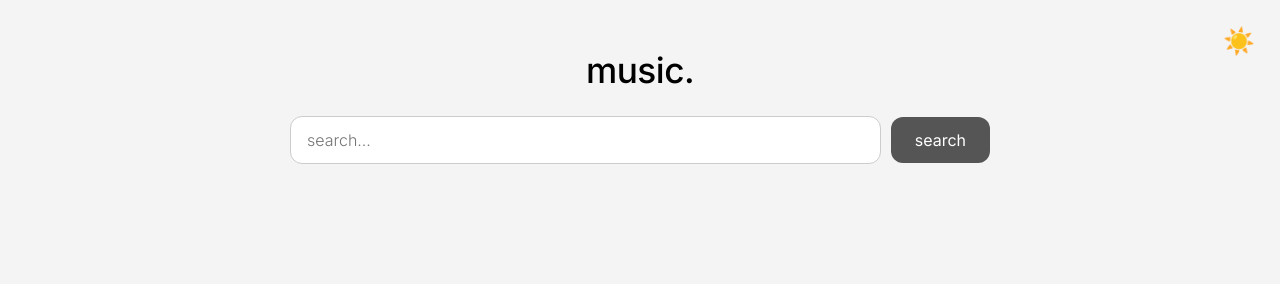
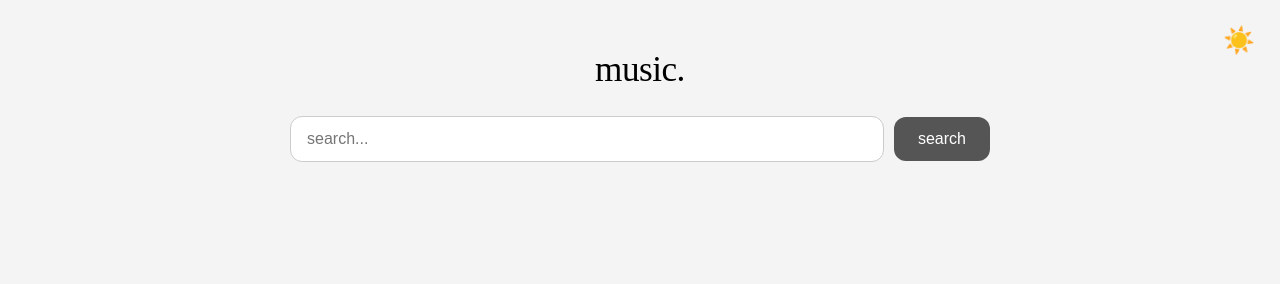
Before and after one commit to dragpunnn/dragpunnn.github.io, a plain HTML site: page index.html in a window 1280 px wide. Shown: the top 284 px of the page. Drawn offline with Linux system fonts and the light colour scheme.

Commit message:
Update index.html

```diff
--- a/index.html
+++ b/index.html
@@ -5,7 +5,7 @@
   <title>music.</title>
   <meta name="viewport" content="width=device-width, initial-scale=1">
   <link rel="manifest" href="manifest.json">
-  <link href="https://fonts.googleapis.com/css2?family=Inter:wght@300;400;500;600&display=swap" rel="stylesheet">
+  <link href="https://fonts.googleapis.com/css2?family=Niconne:wght@300;400;500;600&display=swap" rel="stylesheet">
   <style>
     :root {
       --bg-light: #f4f4f4;
@@ -17,7 +17,7 @@
     }
     * {
       box-sizing: border-box;
-      font-family: 'Inter', -apple-system, BlinkMacSystemFont, 'Segoe UI', Roboto, Helvetica, Arial, sans-serif;
+      font-family: font-family: "Niconne", cursive, 'Segoe UI', Roboto, Helvetica, Arial, sans-serif;
       font-weight: 400;
     }
     body {
```
